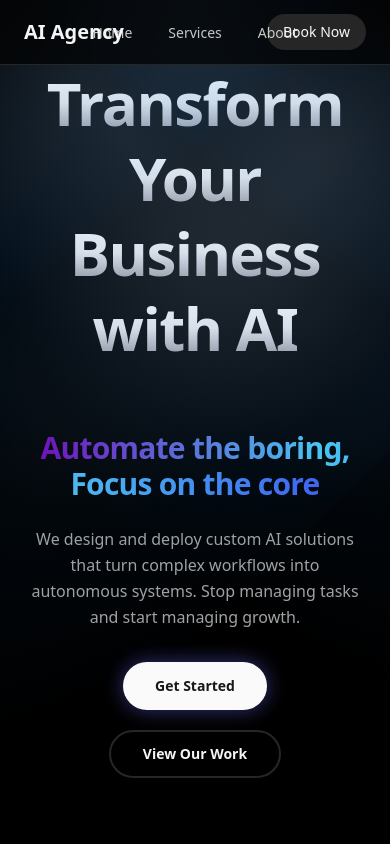
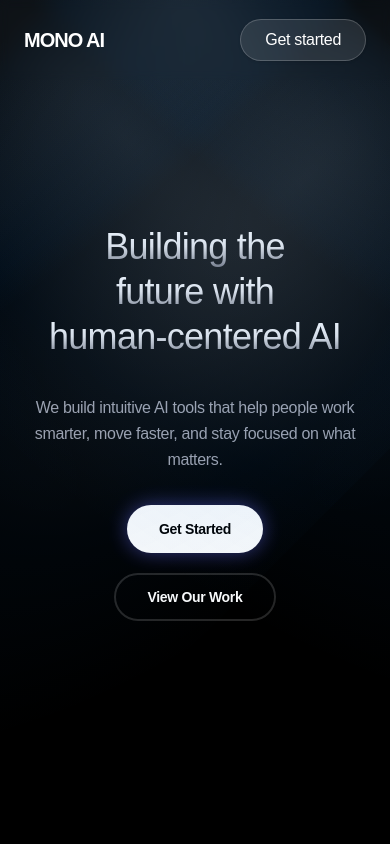
Before and after one commit to AGT-78/coreflowsolutions, a React (Vite) app: page / in a window 390 px wide. Shown: the top 844 px of the page. Built offline with nearby package versions, Linux system fonts and the light colour scheme.

Commit message:
Version 2.1

```diff
--- a/package.json
+++ b/package.json
@@ -9,6 +9,7 @@
     "preview": "vite preview"
   },
   "dependencies": {
+    "@fontsource-variable/geist": "^5.2.8",
     "@hugeicons/core-free-icons": "^3.1.1",
     "@hugeicons/react": "^1.1.4",
     "@radix-ui/react-label": "^2.1.8",
--- /dev/null
+++ b/src/components/common/LightBeam.jsx
@@ -0,0 +1,49 @@
+import { motion } from "framer-motion";
+
+const LightBeam = () => {
+  return (
+    <div className="absolute inset-0 z-0 overflow-hidden pointer-events-none">
+      <svg
+        viewBox="0 0 1000 1000"
+        preserveAspectRatio="none"
+        className="h-full w-full opacity-60"
+      >
+        <defs>
+          <linearGradient id="beamGradient" x1="0%" y1="0%" x2="100%" y2="0%">
+            <stop offset="0%" stopColor="transparent" />
+            <stop offset="45%" stopColor="#4cc9f0" stopOpacity="0.1" />
+            <stop offset="50%" stopColor="#ffffff" stopOpacity="1" /> {/* The "Core" */}
+            <stop offset="55%" stopColor="#4361ee" stopOpacity="0.1" />
+            <stop offset="100%" stopColor="transparent" />
+          </linearGradient>
+
+          <filter id="beamBlur">
+            <feGaussianBlur stdDeviation="15" result="blur" />
+            <feComposite in="SourceGraphic" in2="blur" operator="over" />
+          </filter>
+        </defs>
+
+        {/* The Main Diagonal Beam */}
+        <motion.path
+          d="M -200 200 L 1200 800"
+          stroke="url(#beamGradient)"
+          strokeWidth="2"
+          filter="url(#beamBlur)"
+          initial={{ pathLength: 0.2, pathOffset: -0.2 }}
+          animate={{
+            pathOffset: [0, 1.2],
+            opacity: [0, 1, 1, 0]
+          }}
+          transition={{
+            duration: 4,
+            repeat: Infinity,
+            ease: "easeInOut",
+            repeatDelay: 2
+          }}
+        />
+      </svg>
+    </div>
+  );
+};
+
+export default LightBeam;
--- a/src/components/layout/Navbar.jsx
+++ b/src/components/layout/Navbar.jsx
@@ -8,45 +8,38 @@ import {
 
 const Navbar = () => {
   return (
-    <header className="w-full border-b border-border bg-background/70 backdrop-blur-md fixed top-0 z-50">
-      <div className="mx-auto grid h-16 max-w-7xl grid-cols-3 items-center px-6">
+    <header className="fixed top-0 z-50 w-full bg-transparent backdrop-blur-sm">
+      <div className="mx-auto flex h-20 max-w-7xl items-center justify-between px-6 lg:px-8">
 
-        {/* Left - Logo/Brand */}
-        <div>
-          <span className="text-xl font-bold text-foreground">AI Agency</span>
+        {/* Left - Logo */}
+        <div className="flex items-center">
+          <span className="text-xl font-bold tracking-tighter text-white">
+            MONO AI
+          </span>
         </div>
 
-        {/* Center navigation */}
-        <NavigationMenu className="flex justify-center">
-          <NavigationMenuList className="flex gap-8">
-            <NavigationMenuItem>
-              <NavigationMenuLink className="text-sm font-medium text-foreground/80 hover:text-foreground transition">
-                Home
-              </NavigationMenuLink>
-            </NavigationMenuItem>
-
-            <NavigationMenuItem>
-              <NavigationMenuLink className="text-sm font-medium text-foreground/80 hover:text-foreground transition">
-                Services
-              </NavigationMenuLink>
-            </NavigationMenuItem>
-
-            <NavigationMenuItem>
-              <NavigationMenuLink className="text-sm font-medium text-foreground/80 hover:text-foreground transition">
-                About
-              </NavigationMenuLink>
-            </NavigationMenuItem>
+        {/* Center navigation - Increased font size */}
+        <NavigationMenu className="hidden md:flex">
+          <NavigationMenuList className="flex gap-10">
+            {["Home", "Services", "About"].map((item) => (
+              <NavigationMenuItem key={item}>
+                <NavigationMenuLink
+                  className="text-[16px] font-medium text-zinc-400 transition-colors hover:text-white cursor-pointer"
+                >
+                  {item}
+                </NavigationMenuLink>
+              </NavigationMenuItem>
+            ))}
           </NavigationMenuList>
         </NavigationMenu>
 
-        {/* Right CTA */}
-        <div className="flex justify-end">
-          <Button
-            variant="secondary"
-            className="rounded-full"
-          >
-            Book Now
-          </Button>
+        {/* Right CTA - Consistent font size increase */}
+        <div className="flex items-center gap-4">
+        <Button
+         className="rounded-full border border-white/20 bg-white/10 px-6 py-5 text-[16px] font-medium text-white backdrop-blur-md transition-all hover:bg-white/20 hover:border-white/40"
+        >
+        Get started
+        </Button>
         </div>
       </div>
     </header>
--- a/src/components/sections/Hero.jsx
+++ b/src/components/sections/Hero.jsx
@@ -3,6 +3,7 @@ import { motion, useScroll, useTransform } from 'motion/react';
 import { Spotlight } from '@/components/ui/spotlight-new';
 import { Button } from '@/components/ui/button';
 import { TypographyH1, TypographyH3, TypographyP } from '@/components/typography';
+import LightBeam from '../common/LightBeam';
 
 const Hero = () => {
   const sectionRef = useRef(null);
@@ -37,30 +38,25 @@ const Hero = () => {
             animate={{ opacity: 1, y: 0 }}
             transition={{ duration: 0.8, ease: "easeOut" }}
           >
-            <TypographyH1 className="text-6xl md:text-8xl text-center text-balance font-semibold leading-tight">
+            <TypographyH1 className="text-4xl md:text-6xl text-center text-balance font-medium leading-tight">
               <span className="bg-gradient-to-b from-[#FFFFFF] via-[#E4E4E7] to-[#71717A] bg-clip-text text-transparent">
-                Transform Your Business
+              Building the future with
                 <br />
                 <span className="inline-flex items-center gap-3">
-                  with AI
+                human-centered AI
                 </span>
               </span>
             </TypographyH1>
           </motion.div>
 
           {/* Lower Content Group - Tightly Spaced */}
-          <div className="mt-16 space-y-6">
+          <div className="mt-3 space-y-6">
             {/* Tagline */}
             <motion.div
               initial={{ opacity: 0, y: 20 }}
               animate={{ opacity: 1, y: 0 }}
               transition={{ duration: 0.8, delay: 0.2, ease: "easeOut" }}
             >
-              <TypographyH3 className="text-3xl md:text-4xl text-center">
-                <span className="bg-gradient-to-r from-[#7209b7] via-[#4cc9f0] to-[#4361ee] bg-clip-text text-transparent">
-                  Automate the boring, Focus on the core
-                </span>
-              </TypographyH3>
             </motion.div>
 
             {/* Sub-headline */}
@@ -69,9 +65,8 @@ const Hero = () => {
               animate={{ opacity: 1, y: 0 }}
               transition={{ duration: 0.8, delay: 0.3, ease: "easeOut" }}
             >
-              <TypographyP className="mx-auto max-w-3xl text-base md:text-lg text-muted-foreground text-center leading-relaxed">
-                We design and deploy custom AI solutions that turn complex workflows into autonomous systems.
-                Stop managing tasks and start managing growth.
+              <TypographyP className="mx-auto max-w-2xl text-base md:text-lg text-muted-foreground text-center leading-relaxed">
+                We build intuitive AI tools that help people work smarter, move faster, and stay focused on what matters.
               </TypographyP>
             </motion.div>
 
--- a/src/index.css
+++ b/src/index.css
@@ -4,61 +4,69 @@
 
 @layer base {
   :root {
-    --background: 0 0% 100%;       /* Pure White */
-    --foreground: 222.2 84% 4.9%;  /* Near Black */
+    --background: 0 0% 100%;
+    --foreground: 240 10% 3.9%;
     --card: 0 0% 100%;
-    --card-foreground: 222.2 84% 4.9%;
+    --card-foreground: 240 10% 3.9%;
     --popover: 0 0% 100%;
-    --popover-foreground: 222.2 84% 4.9%;
-    --primary: 222.2 47.4% 11.2%;
-    --primary-foreground: 210 40% 98%;
-    --secondary: 210 40% 96.1%;
-    --secondary-foreground: 222.2 47.4% 11.2%;
-    --muted: 210 40% 96.1%;
-    --muted-foreground: 215.4 16.3% 46.9%;
-    --accent: 210 40% 96.1%;
-    --accent-foreground: 222.2 47.4% 11.2%;
+    --popover-foreground: 240 10% 3.9%;
+    --primary: 240 5.9% 10%;
+    --primary-foreground: 0 0% 98%;
+    --secondary: 240 4.8% 95.9%;
+    --secondary-foreground: 240 5.9% 10%;
+    --muted: 240 4.8% 95.9%;
+    --muted-foreground: 240 3.8% 46.1%;
+    --accent: 240 4.8% 95.9%;
+    --accent-foreground: 240 5.9% 10%;
     --destructive: 0 84.2% 60.2%;
-    --destructive-foreground: 210 40% 98%;
-    --border: 214.3 31.8% 91.4%;
-    --input: 214.3 31.8% 91.4%;
-    --ring: 222.2 84% 4.9%;
-    --radius: 0.5rem;
+    --destructive-foreground: 0 0% 98%;
+    --border: 240 5.9% 90%;
+    --input: 240 5.9% 90%;
+    --ring: 240 10% 3.9%;
+    --radius: 0.75rem; /* Slightly rounder for modern feel */
   }
+
+  /* Target Premium Dark Mode */
   .dark {
     --background: 0 0% 0%;        /* Pure Black #000000 */
-    --foreground: 0 0% 96%;
-    --card: 0 0% 2%;              /* Subtle Gray #050505 */
+    --foreground: 0 0% 98%;       /* Crisp White */
+
+    --card: 0 0% 3%;              /* Deep Charcoal #080808 */
     --card-foreground: 0 0% 98%;
-    --popover: 0 0% 2%;           /* Subtle Gray #050505 */
+
+    --popover: 0 0% 3%;
     --popover-foreground: 0 0% 98%;
-    --primary: 0 0% 98%;
-    --primary-foreground: 0 0% 9%;
-    --secondary: 0 0% 14.9%;
+
+    --primary: 0 0% 98%;          /* High Contrast for CTAs */
+    --primary-foreground: 0 0% 0%;
+
+    --secondary: 0 0% 12%;        /* Glassmorphism base */
     --secondary-foreground: 0 0% 98%;
-    --muted: 0 0% 14.9%;
-    --muted-foreground: 0 0% 63.9%;
-    --accent: 0 0% 14.9%;
+
+    --muted: 0 0% 12%;
+    --muted-foreground: 240 5% 64.9%;
+
+    --accent: 0 0% 15%;
     --accent-foreground: 0 0% 98%;
-    --destructive: 0 62.8% 30.6%;
-    --destructive-foreground: 0 0% 98%;
-    --border: 0 0% 14.9%;
+
+    --border: 0 0% 14.9%;         /* Subtle zinc-800 borders */
     --input: 0 0% 14.9%;
     --ring: 0 0% 83.1%;
-    --chart-1: 220 70% 50%;
-    --chart-2: 160 60% 45%;
-    --chart-3: 30 80% 55%;
-    --chart-4: 280 65% 60%;
-    --chart-5: 340 75% 55%
   }
 }
 
 @layer base {
   * {
-    @apply border-border;
+    @apply border-border outline-ring/50;
+    /* Apply Geist tracking globally */
+    letter-spacing: -0.02em;
   }
   body {
-    @apply bg-background text-foreground;
+    @apply bg-background text-foreground antialiased font-sans;
+  }
+  /* Heading specific styles to match MONO AI */
+  h1, h2, h3, h4 {
+    @apply font-bold tracking-tighter;
   }
   html {
     scroll-behavior: smooth;
--- a/src/main.jsx
+++ b/src/main.jsx
@@ -2,6 +2,7 @@ import React from 'react'
 import ReactDOM from 'react-dom/client'
 import App from './App'
 import { BrowserRouter } from 'react-router-dom'
+import "@fontsource-variable/geist";
 import './index.css'
 
 ReactDOM.createRoot(document.getElementById('root')).render(
--- a/tailwind.config.js
+++ b/tailwind.config.js
@@ -7,53 +7,39 @@ export default {
   ],
   theme: {
     extend: {
-  		borderRadius: {
-  			lg: 'var(--radius)',
-  			md: 'calc(var(--radius) - 2px)',
-  			sm: 'calc(var(--radius) - 4px)'
+      fontFamily: {
+        // Correctly closed this object
+        sans: ["Geist Variable", "sans-serif"],
       },
+      // Moved colors outside of fontFamily
       colors: {
-  			background: 'hsl(var(--background))',
-  			foreground: 'hsl(var(--foreground))',
-  			card: {
-  				DEFAULT: 'hsl(var(--card))',
-  				foreground: 'hsl(var(--card-foreground))'
-  			},
-  			popover: {
-  				DEFAULT: 'hsl(var(--popover))',
-  				foreground: 'hsl(var(--popover-foreground))'
-  			},
+        border: "hsl(var(--border))",
+        input: "hsl(var(--input))",
+        ring: "hsl(var(--ring))",
+        background: "hsl(var(--background))",
+        foreground: "hsl(var(--foreground))",
         primary: {
-  				DEFAULT: 'hsl(var(--primary))',
-  				foreground: 'hsl(var(--primary-foreground))'
+          DEFAULT: "hsl(var(--primary))",
+          foreground: "hsl(var(--primary-foreground))",
         },
         secondary: {
-  				DEFAULT: 'hsl(var(--secondary))',
-  				foreground: 'hsl(var(--secondary-foreground))'
+          DEFAULT: "hsl(var(--secondary))",
+          foreground: "hsl(var(--secondary-foreground))",
         },
+        // Adding these ensures other shadcn components don't break
         muted: {
-  				DEFAULT: 'hsl(var(--muted))',
-  				foreground: 'hsl(var(--muted-foreground))'
+          DEFAULT: "hsl(var(--muted))",
+          foreground: "hsl(var(--muted-foreground))",
         },
         accent: {
-  				DEFAULT: 'hsl(var(--accent))',
-  				foreground: 'hsl(var(--accent-foreground))'
+          DEFAULT: "hsl(var(--accent))",
+          foreground: "hsl(var(--accent-foreground))",
         },
-  			destructive: {
-  				DEFAULT: 'hsl(var(--destructive))',
-  				foreground: 'hsl(var(--destructive-foreground))'
       },
-  			border: 'hsl(var(--border))',
-  			input: 'hsl(var(--input))',
-  			ring: 'hsl(var(--ring))',
-  			chart: {
-  				'1': 'hsl(var(--chart-1))',
-  				'2': 'hsl(var(--chart-2))',
-  				'3': 'hsl(var(--chart-3))',
-  				'4': 'hsl(var(--chart-4))',
-  				'5': 'hsl(var(--chart-5))'
-  			}
-  		}
+      letterSpacing: {
+        tighter: "-0.05em",
+        tight: "-0.02em",
+      },
     }
   },
   plugins: [require("tailwindcss-animate")],
```
Also changed, not shown: 1 other file (tests, documents, lock files or other folders). Lines whose indentation alone changed are shown as unchanged.
